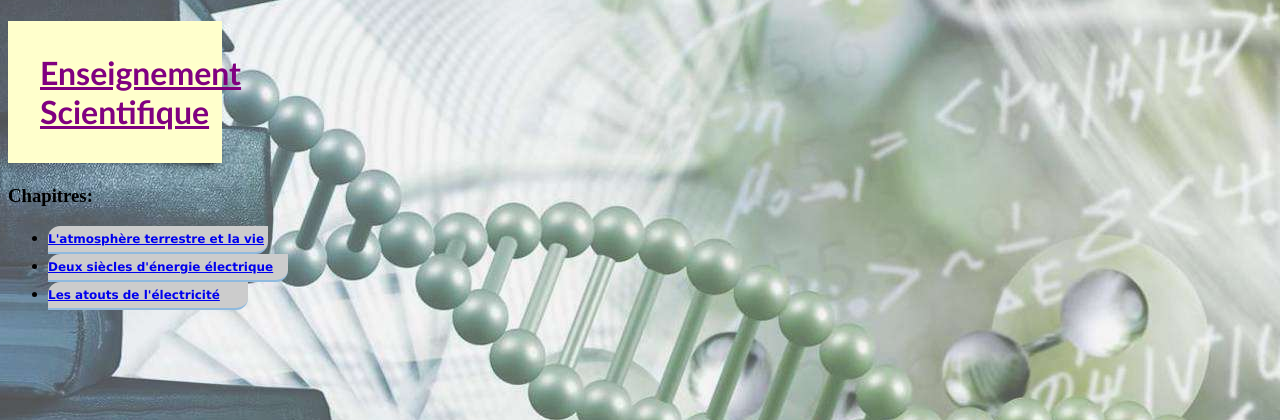
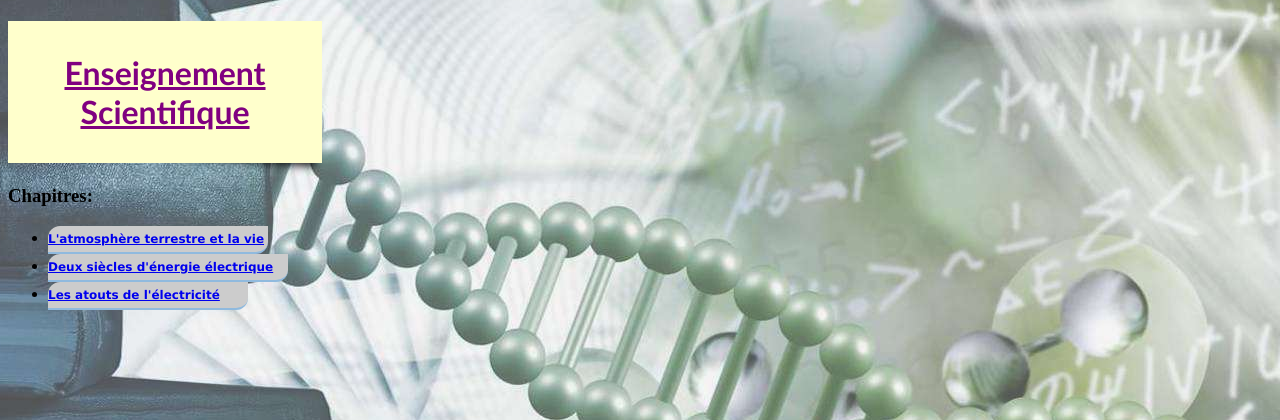
Before and after one commit to denisdoryan/mescours, a PHP site: the page made by Cours ENS/ens.html in a window 1280 px wide. Shown: the top 420 px of the page. Run offline with PHP 8.4, Linux system fonts and the light colour scheme.

Commit message:
Update styleens.css

```diff
--- a/Cours ENS/styleens.css
+++ b/Cours ENS/styleens.css
@@ -6,7 +6,7 @@ h1
   background-color: #FFC;
   padding: 2rem;
   text-align: center;
-  max-width: 150px;
+  max-width: 250px;
   text-decoration: underline;
 }
 
@@ -19,7 +19,7 @@ h1::before {
   right    : 5px;
   width    : 50%;
   top      : 80%;
-  max-width: 200px;
+  max-width: 150px;
 
   box-shadow: 0px 13px 10px black;
   transform: rotate(4deg);
```
